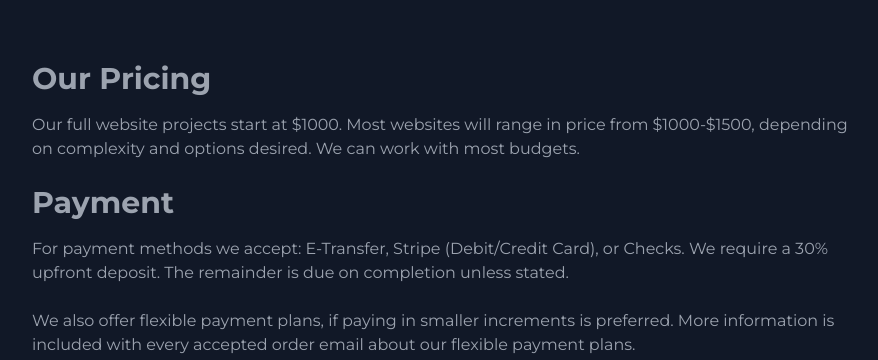
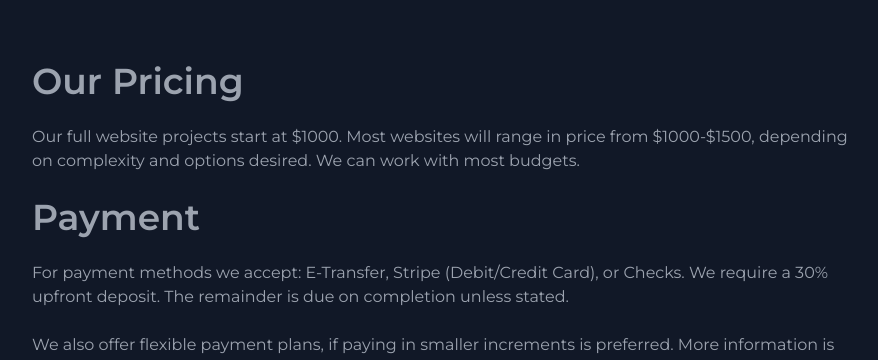
Before and after one commit to ssythe/fictional-waffle, a plain HTML site: page pricing.html in a window 1280 px wide. Shown: the part 438-798 px from the top of the page, without its empty margins (192-1070 px from the left). Drawn offline with nearby package versions, Linux system fonts and the light colour scheme.

Commit message:
Update pricing.html

```diff
--- a/pricing.html
+++ b/pricing.html
@@ -67,9 +67,9 @@
       </section>
         <!-- Additional Pricing Info -->
         <div class="mt-12 text-gray-400">
-          <h3 class="text-3xl font-bold mb-4">Our Pricing</h3>
+          <h2 class="text-4xl font-semibold mb-6">Our Pricing</h2>
           <p class="mb-6">Our full website projects start at $1000. Most websites will range in price from $1000-$1500, depending on complexity and options desired. We can work with most budgets.</p>
-          <h3 class="text-3xl font-bold mb-4">Payment</h3>
+          <h2 class="text-4xl font-semibold mb-6">Payment</h2>
           <p class="mb-6">For payment methods we accept: E-Transfer, Stripe (Debit/Credit Card), or Checks. We require a 30% upfront deposit. The remainder is due on completion unless stated.</p>
           <p class="mb-6">We also offer flexible payment plans, if paying in smaller increments is preferred. More information is included with every accepted order email about our flexible payment plans.</p>
         </div>
```
